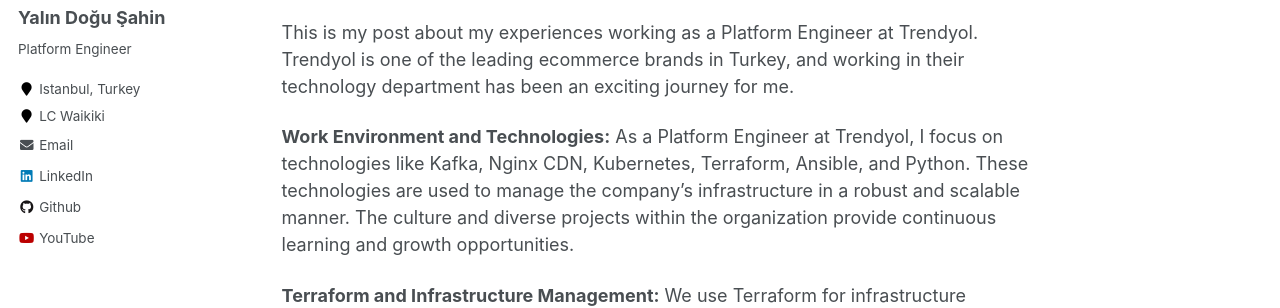
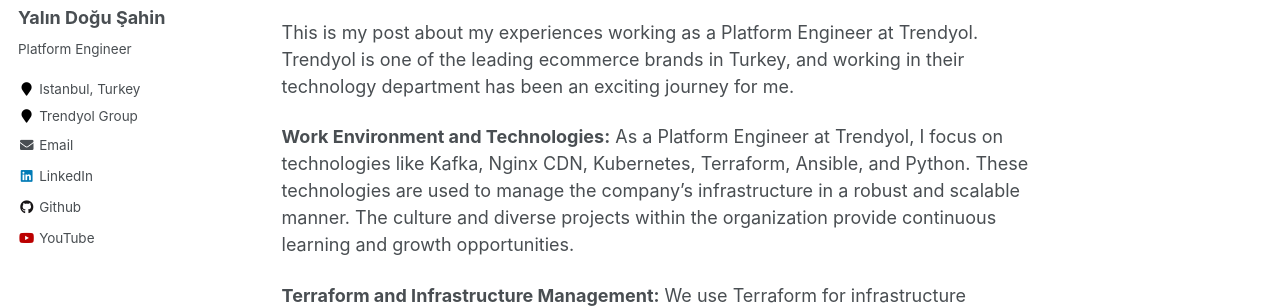
Before and after one commit to yalindogusahin/yalindogusahin.github.io, a Jekyll site: the page built from _pages/about.md, in a window 1280 px wide. Shown: the part 296-604 px from the top of the page. Built offline with Jekyll 4.4.1, drawn with Linux system fonts in a browser that asks for light colours.

Commit message:
Update _config.yml

```diff
--- a/_config.yml
+++ b/_config.yml
@@ -84,7 +84,7 @@ author:
   avatar           : "profile.png"
   bio              : "Platform Engineer"
   location         : "Istanbul, Turkey"
-  employer         : "LC Waikiki"
+  employer         : "Trendyol Group"
   pubmed           :
   googlescholar    :
   email            : "yalinsahin1@gmail.com"
```
